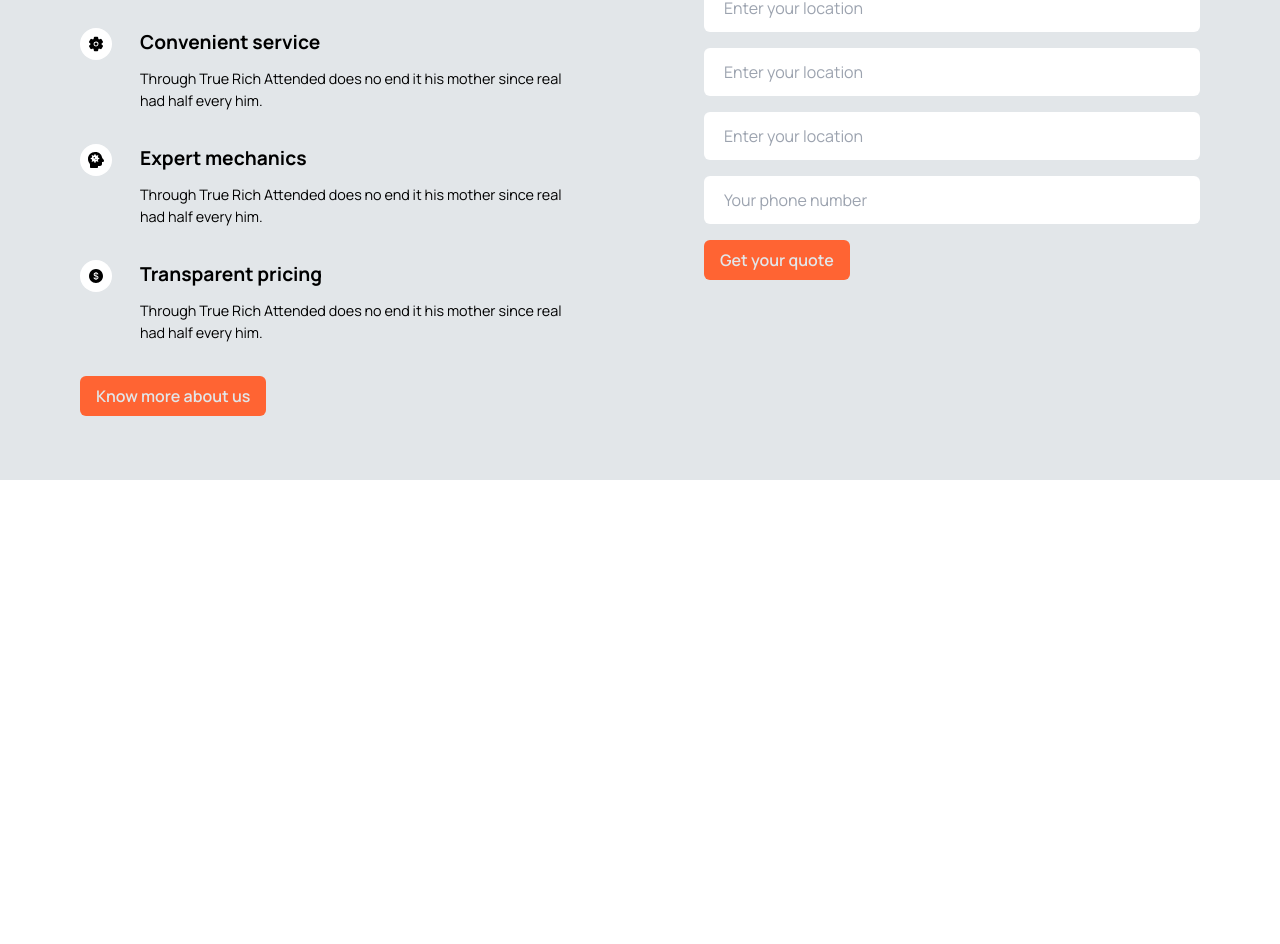
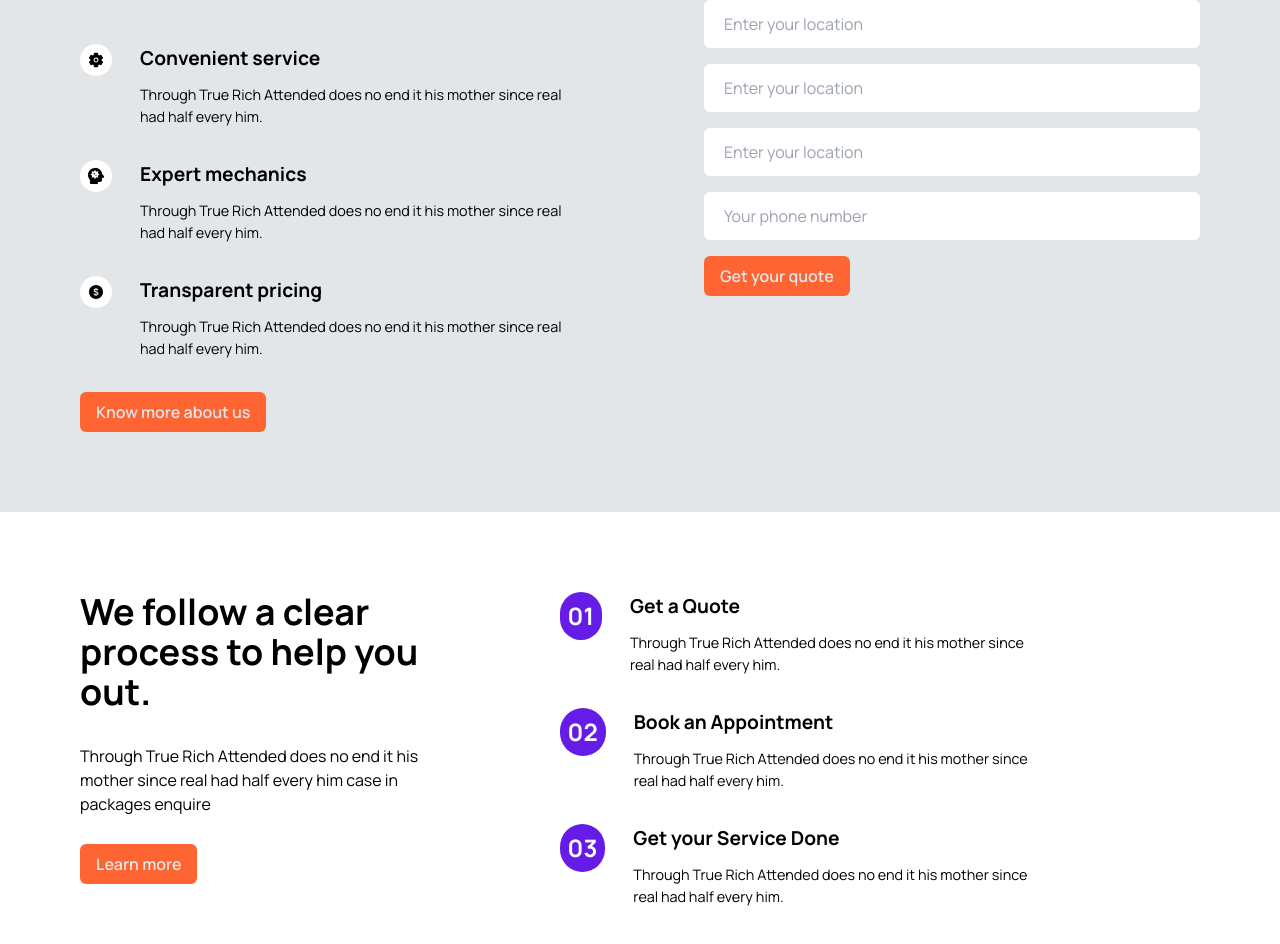
Before and after one commit to solawaleayomide/Finsweet-Auto, a React (Create React App) app: page / in a window 1280 px wide. Shown: the part 746-1690 px from the top of the page. Before the commit the page ends 1226 px from the top, so only its background shows below. Built offline with nearby package versions, Linux system fonts and the light colour scheme.

Commit message:
finsweet-auto

```diff
--- /dev/null
+++ b/src/components/CardIcon.js
@@ -0,0 +1,22 @@
+import React from "react";
+
+function CardIcon({ icon, icon2, text1, text2 }) {
+  return (
+    <div>
+      <div className="flex gap-7 items-start mb-8">
+        {icon && <div className="bg-white p-2 rounded-full">{icon}</div>}
+        {icon2 && (
+          <div className="bg-secondary font-bold text-[#fff] text-2xl p-2 rounded-full">
+            {icon2}
+          </div>
+        )}
+        <div>
+          <h3 className="font-bold mb-3 text-[1.2rem]">{text1}</h3>
+          <p className="text-[0.9rem]">{text2}</p>
+        </div>
+      </div>
+    </div>
+  );
+}
+
+export default CardIcon;
--- a/src/components/Navbar.js
+++ b/src/components/Navbar.js
@@ -14,7 +14,7 @@ function Navbar() {
   };
 
   return (
-    <nav className="container py-5 fixed z-50 top-0 left-0 bg-[#fff] md:pb-0">
+    <nav className="container py-5 fixed z-50 top-0 left-0 bg-[#fff]">
       <div className="md:flex md:justify-between">
         <div className="flex justify-between items-center">
           <h2 className="font-bold text-[1.3rem]">Finsweet Auto</h2>
@@ -33,7 +33,7 @@ function Navbar() {
             isOpen ? "block" : "hidden"
           } mt-4 md:mt-0 md:flex md:justify-between items-center`}
         >
-          <ul className="flex flex-col md:flex-row gap-6 md:gap-8 md:mr-8">
+          <ul className="flex flex-col md:flex-row gap-6 md:gap-8  md:mr-8">
             {navLinks.map((link) => (
               <li
                 key={link.id}
--- a/src/datas/Home.js
+++ b/src/datas/Home.js
@@ -44,3 +44,27 @@ export const InputField = [
     text: "Your phone number",
   },
 ];
+
+export const ProcessData = [
+  {
+    id: 1,
+    icon: "01",
+    text1: "Get a Quote",
+    text2:
+      "Through True Rich Attended does no end it his mother since real had half every him.",
+  },
+  {
+    id: 2,
+    icon: "02",
+    text1: "Book an Appointment",
+    text2:
+      "Through True Rich Attended does no end it his mother since real had half every him.",
+  },
+  {
+    id: 3,
+    icon: "03",
+    text1: "Get your Service Done",
+    text2:
+      "Through True Rich Attended does no end it his mother since real had half every him.",
+  },
+];
--- a/src/pages/home/Home.js
+++ b/src/pages/home/Home.js
@@ -1,12 +1,14 @@
 import React from "react";
 import Hero from "./sections/Hero";
 import Qoute from "./sections/Qoute";
+import Process from "./sections/Process";
 
 function Home() {
   return (
     <div>
       <Hero />
       <Qoute />
+      <Process />
     </div>
   );
 }
--- /dev/null
+++ b/src/pages/home/sections/Process.js
@@ -0,0 +1,41 @@
+import React from "react";
+import Btn from "../../../components/Btn";
+import { ProcessData } from "../../../datas/Home";
+import CardIcon from "../../../components/CardIcon";
+
+function Process() {
+  return (
+    <div className="container py-[5rem]">
+      <div className="md:flex">
+        <div className="md:w-1/2 md:pr-[4rem]">
+          <h2 className="text-center md:text-start text-2xl md:text-4xl font-bold mb-[2rem]">
+            We follow a clear process to help you out.
+          </h2>
+
+          <p className="text-center md:text-start mb-7">
+            Through True Rich Attended does no end it his mother since real had
+            half every him case in packages enquire
+          </p>
+
+          <div className="text-center md:text-start mb-10 md:mb-0">
+            <Btn text="Learn more" />
+          </div>
+        </div>
+
+        <div className="mt-[5rem] md:mt-0 md:pr-[10rem] md:pl-[2rem]">
+          {ProcessData.map((process, _i) => {
+            return (
+              <CardIcon
+                icon2={process.icon}
+                text1={process.text1}
+                text2={process.text2}
+              />
+            );
+          })}
+        </div>
+      </div>
+    </div>
+  );
+}
+
+export default Process;
--- a/src/pages/home/sections/Qoute.js
+++ b/src/pages/home/sections/Qoute.js
@@ -1,11 +1,12 @@
 import React from "react";
 import { InputField, Qoutes } from "../../../datas/Home";
 import Btn from "../../../components/Btn";
+import CardIcon from "../../../components/CardIcon";
 
 function Qoute() {
   return (
     <div className="bg-steelgrey">
-      <div className="container py-[4rem]">
+      <div className="container py-[5rem]">
         <div className="md:flex">
           <div className="md:w-1/2 md:pr-[4rem]">
             <h2 className="text-center md:text-start text-2xl md:text-4xl font-bold mb-[3rem]">
@@ -15,18 +16,11 @@ function Qoute() {
             <div>
               {Qoutes.map((qoute, _i) => {
                 return (
-                  <div className="flex gap-7 items-start mb-8">
-                    <div className="bg-white p-2 rounded-full">
-                      {qoute.icon}
-                    </div>
-
-                    <div>
-                      <h3 className="font-bold mb-3 text-[1.2rem]">
-                        {qoute.text1}
-                      </h3>
-                      <p className="text-[0.9rem]">{qoute.text2}</p>
-                    </div>
-                  </div>
+                  <CardIcon
+                    icon={qoute.icon}
+                    text1={qoute.text1}
+                    text2={qoute.text2}
+                  />
                 );
               })}
             </div>
@@ -36,7 +30,7 @@ function Qoute() {
             </div>
           </div>
 
-          <div className="md:w-1/2 md:pl-[4rem]">
+          <div className="mt-[6rem] md:mt-0 md:w-1/2 md:pl-[4rem]">
             <h2 className="text-center md:text-start text-2xl md:text-3xl font-bold mb-[3rem]">
               Get a quote for the car service
             </h2>
```
